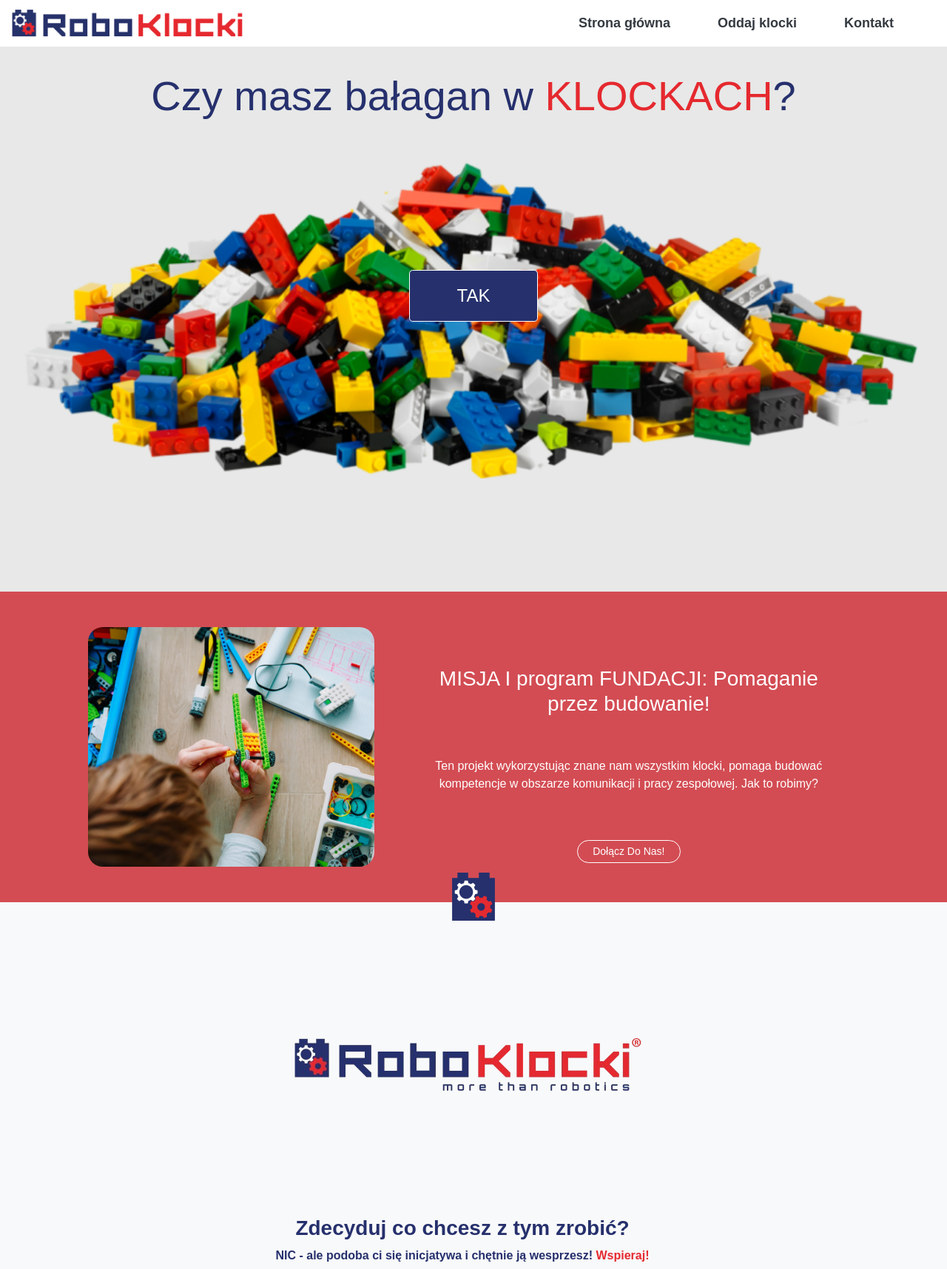
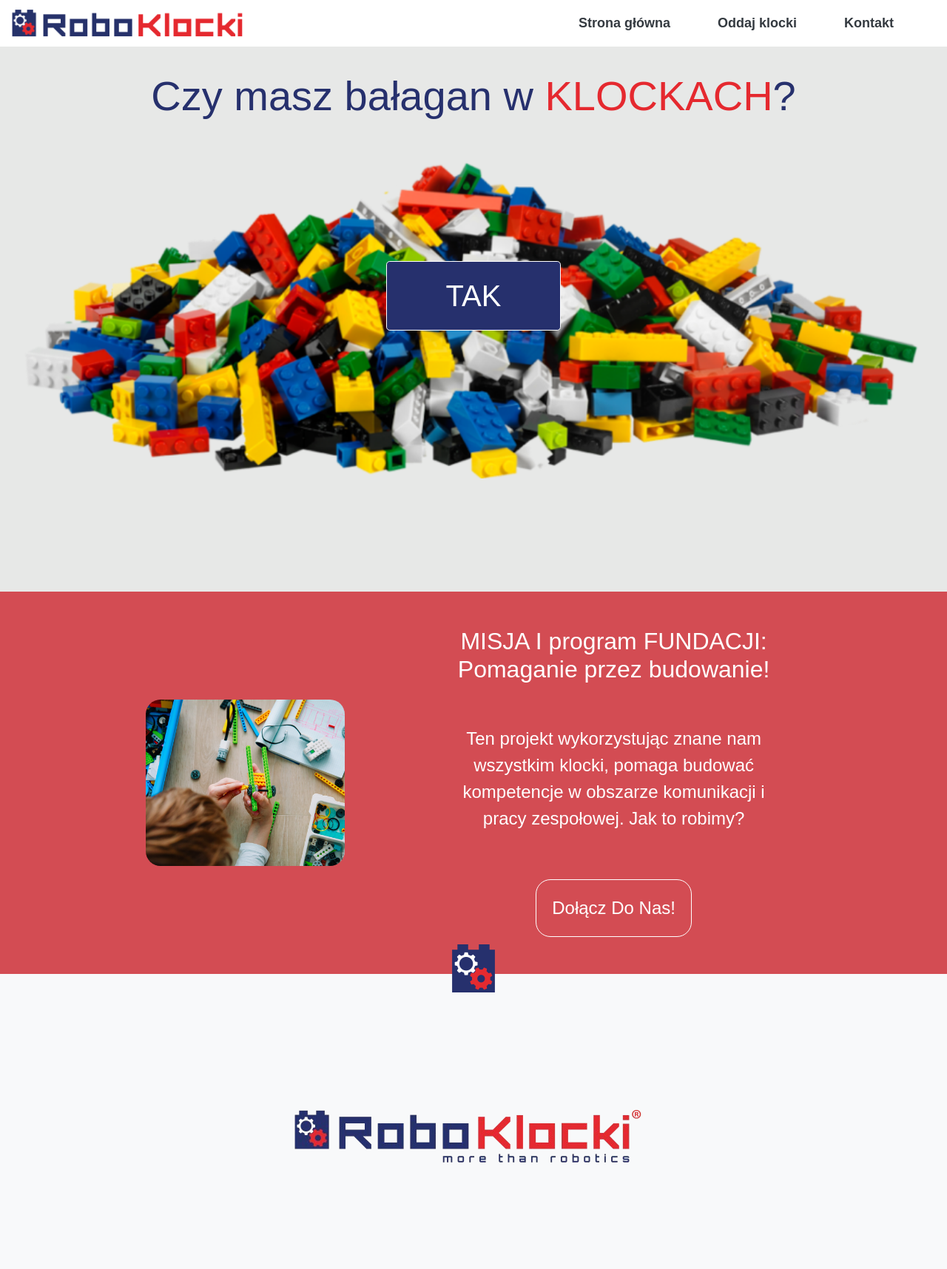
Before and after one commit to KIX-p/projectroboklocki, a Django app: template main/templates/main/index.html in a window 1280 px wide. Shown: the top 1716 px of the page at 74% size. Run offline with Django 3.2, Linux system fonts and the light colour scheme; the template is opened without the code that fills it, so the values that code supplies are empty; some libraries are stand-ins or nearby versions.

Commit message:
change of a 'about' section and width of a call to action button

```diff
--- a/main/static/main/css/style.css
+++ b/main/static/main/css/style.css
@@ -250,7 +250,7 @@
   }
 
   .container-fluid .col-md-5 .btn {
-    width: 75%;
+    width: 50%;
   }
 }
 
--- a/main/templates/main/index.html
+++ b/main/templates/main/index.html
@@ -14,8 +14,8 @@
       href="#scroll"
       class="btn btn-primary btn-lg"
       style="
-        font-size: 1.5rem; /* Zwiększa rozmiar tekstu */
-        padding: 1rem 4rem;
+        font-size: 2.5rem; /* Zwiększa rozmiar tekstu */
+        padding: 1rem 5rem;
         background-color: #26306d;
         border: solid white 1px;
       "
@@ -25,28 +25,28 @@
 </div>
 
 <!-- About -->
-<div class="container-fluid" style="background-color: #d34c53">
+<div class="container-fluid" style="background-color: #d34c53; padding-left: 100px">
   <div class="row">
     <div class="col-md-4 d-flex align-items-center py-5 offset-md-1">
       <img
         src="{% static 'main/media/aboutimg.png' %}"
         alt="Flow"
-        class="img-fluid about-img"
+        class="img-fluid about-img w-75"
         style="border-radius: 20px"
       />
     </div>
     <div
-      class="col-md-6 d-flex flex-column justify-content-center text-white text-center pl-5"
+      class="col-md-5 d-flex flex-column justify-content-center text-white text-center pl-5"
     >
-      <h3 class="py-5">MISJA I program FUNDACJI: Pomaganie przez budowanie!</h3>
-      <p>
+      <h2 class="py-5">MISJA I program FUNDACJI: Pomaganie przez budowanie!</h2>
+      <p style="font-size: 24px">
         Ten projekt wykorzystując znane nam wszystkim klocki, pomaga budować
         kompetencje w obszarze komunikacji i pracy zespołowej. Jak to robimy?
       </p>
       <a
         href="#scroll"
-        class="btn btn-sm mt-5 align-self-center w-25"
-        style="border: solid white 1px; color: white; border-radius: 20px"
+        class="btn btn-sm mt-5 align-self-center w-50"
+        style="border: solid white 1px; color: white; border-radius: 20px; padding: 20px; margin-bottom: 50px; font-size: 24px"
         >Dołącz Do Nas!</a
       >
     </div>
```
